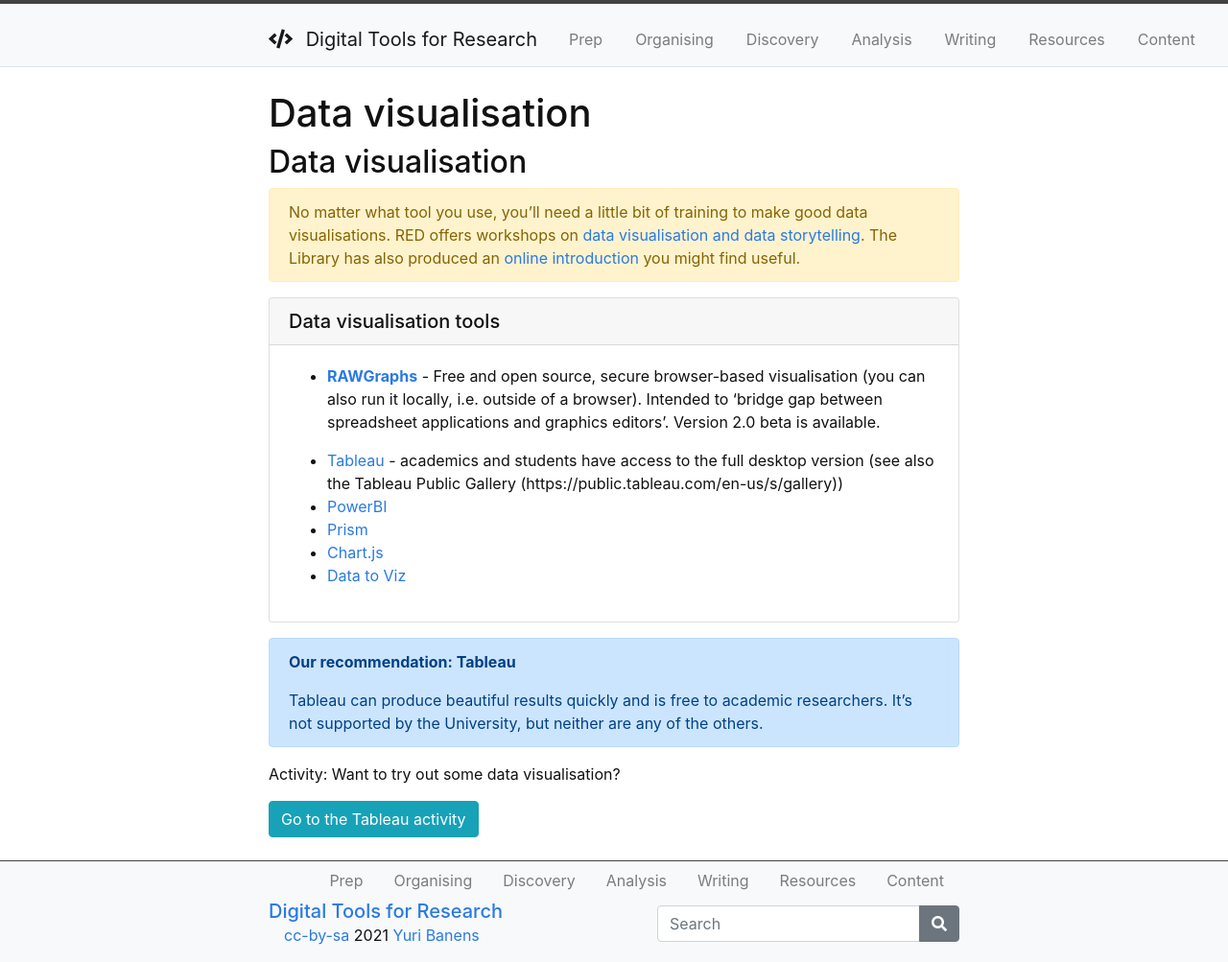
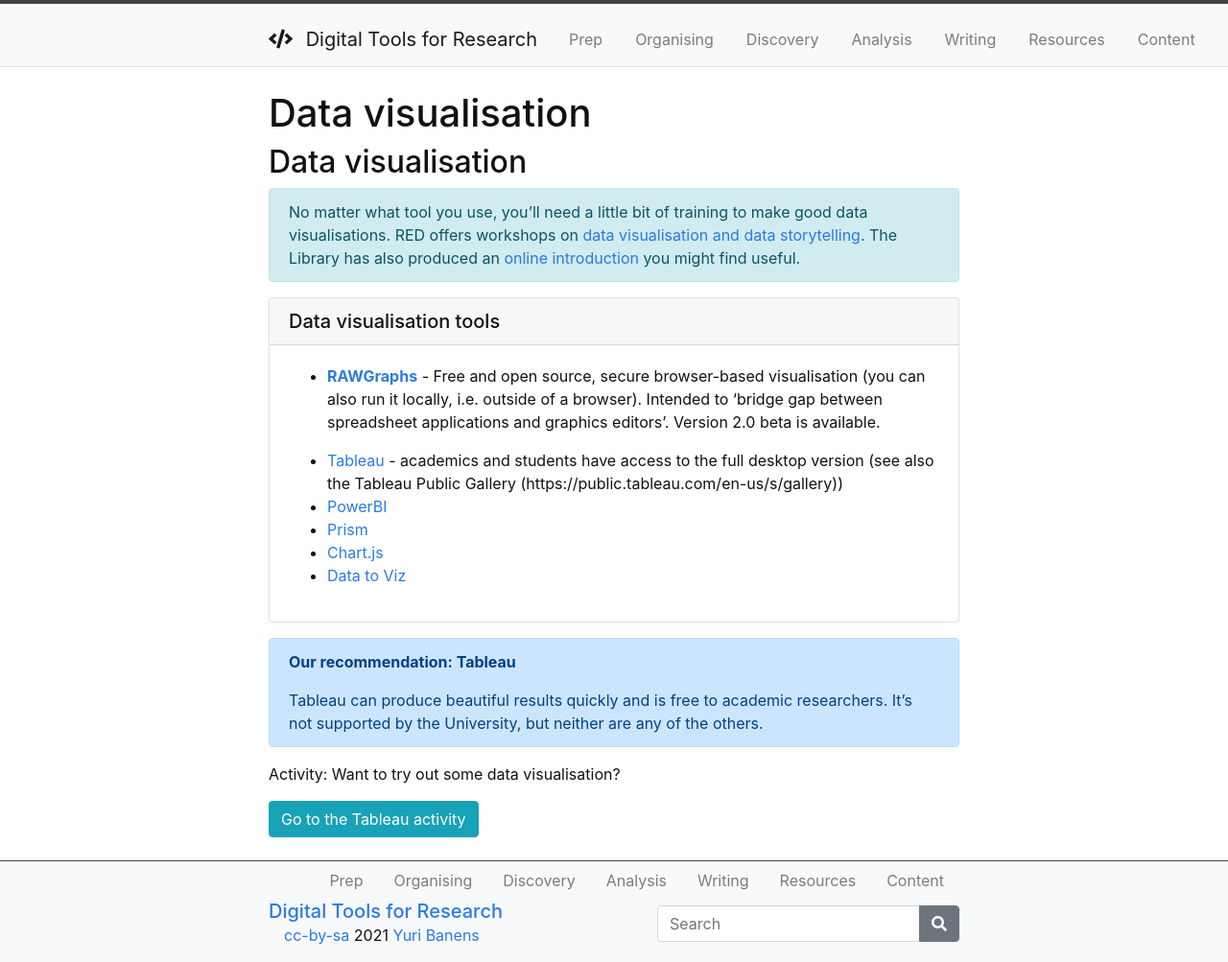
Before and after one commit to GriffithUniLibrary/digital-tools-modular, a Jekyll site: the page built from content/3-analysis-visualisation.md, in a window 1280 px wide. Shown: the whole page at 96% size. Built offline with Jekyll 4.4.1, drawn with Linux system fonts in a browser that asks for light colours; our own code applies the rules of GitHub Pages for plain Markdown files.

Commit message:
Colour change on datavis

```diff
--- a/content/3-analysis-visualisation.md
+++ b/content/3-analysis-visualisation.md
@@ -3,7 +3,7 @@
 {% capture text %}
 No matter what tool you use, you'll need a little bit of training to make good data visualisations. RED offers workshops on [data visualisation and data storytelling](https://app.secure.griffith.edu.au/events/category/developing-researcher-training-program). The Library has also produced an [online introduction](https://sway.office.com/O9vEKmTmBXPxGOnE) you might find useful.
 {% endcapture %}
-{% include alert.html text=text color="warning" %}
+{% include alert.html text=text color="info" %}
 
 {% capture dataviz %}
 - **[RAWGraphs](https://app.rawgraphs.io)** - Free and open source, secure browser-based visualisation (you can also run it locally, i.e. outside of a browser). Intended to 'bridge gap between spreadsheet applications and graphics editors'. Version 2.0 beta is available.
```
